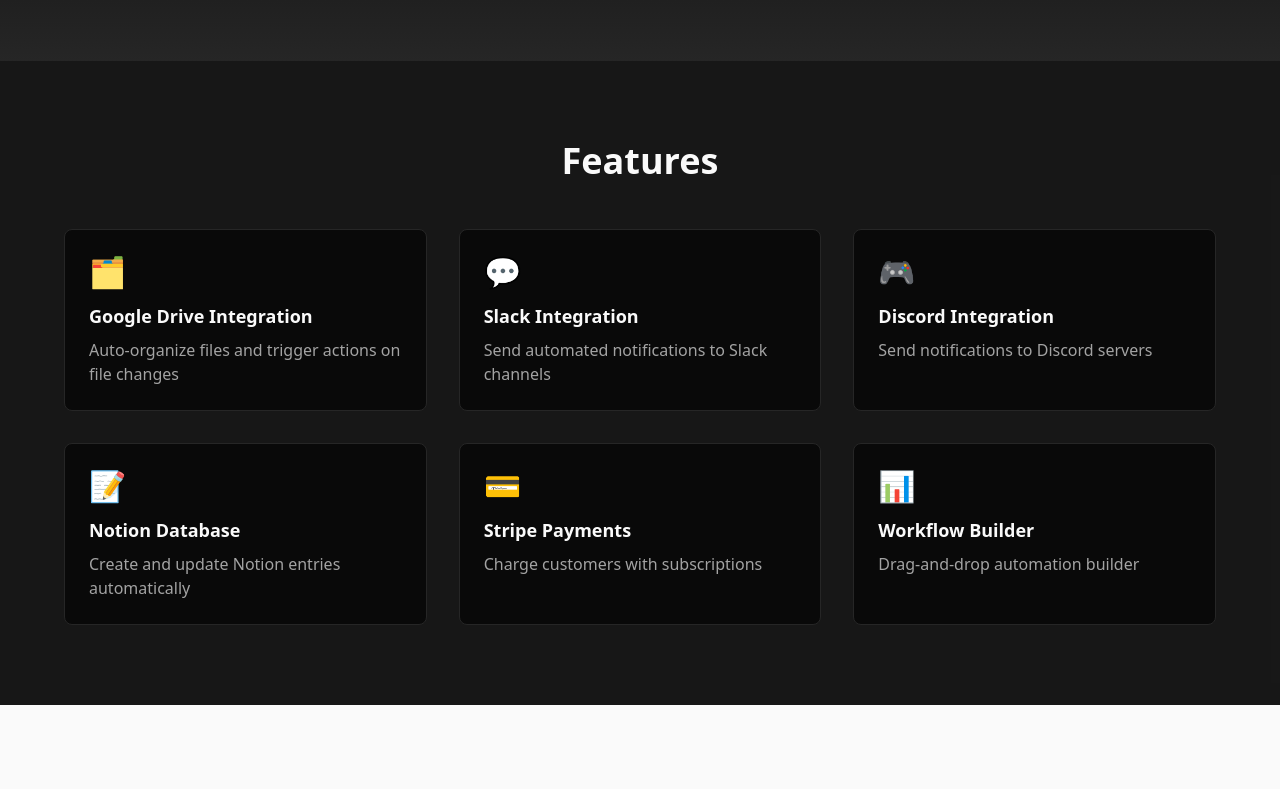
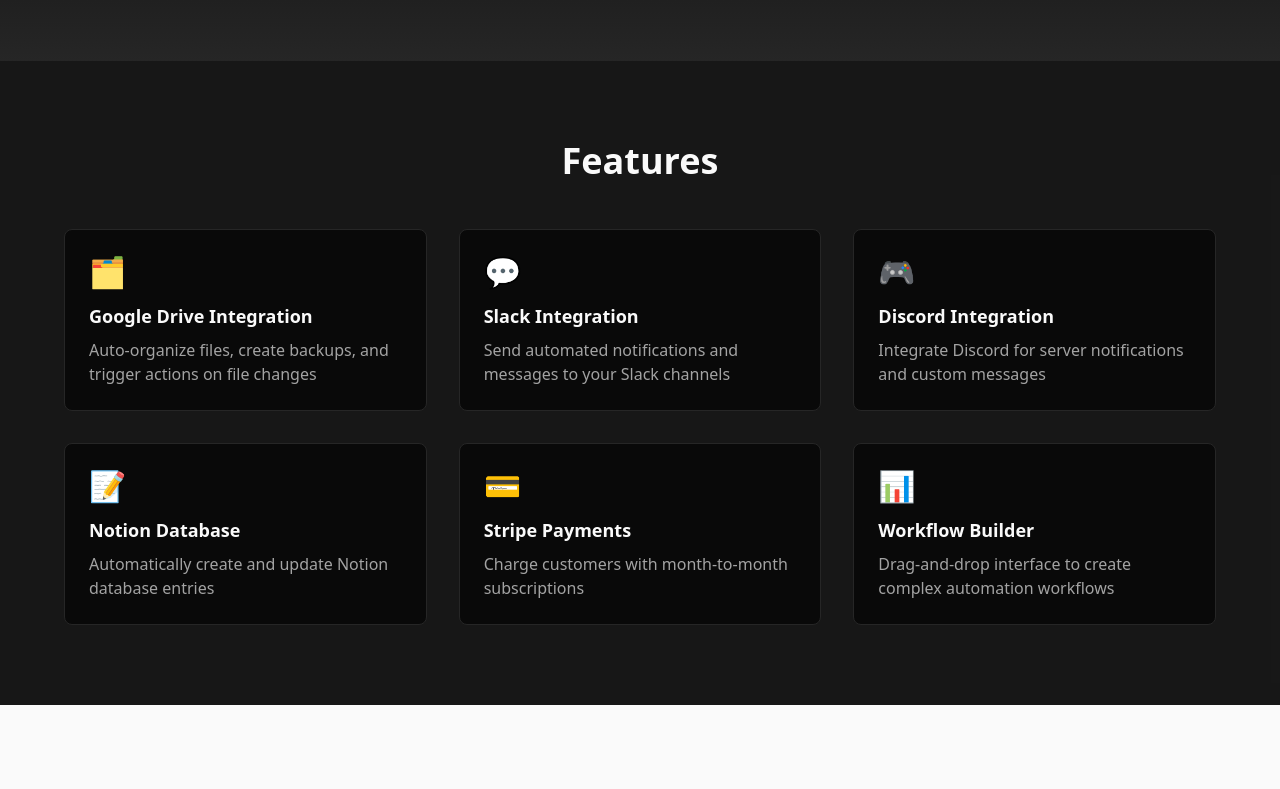
Before and after one commit to Bhavya25-ef/saas, a Next.js app: page / in a window 1280 px wide. Shown: the part 588-1377 px from the top of the page. Built offline with nearby package versions, Linux system fonts and the light colour scheme; no server answers.

Commit message:
fix: remove duplicate api integrations page to resolve build

```diff
--- a/src/components/landing/landing-page.tsx
+++ b/src/components/landing/landing-page.tsx
@@ -7,11 +7,9 @@
 export function LandingPage() {
   return (
     <div className="min-h-[calc(100vh-64px)] flex flex-col">
-
       {/* Hero Section */}
       <section className="flex-1 flex items-center justify-center px-4 py-32 bg-gradient-to-b from-background via-background to-muted">
         <div className="max-w-4xl mx-auto text-center space-y-8">
-
           <h1 className="text-5xl md:text-7xl font-bold bg-gradient-to-r from-primary to-primary/70 bg-clip-text text-transparent">
             AI Automation Platform
           </h1>
@@ -22,7 +20,6 @@
           </p>
 
           <div className="flex flex-col sm:flex-row gap-4 justify-center">
-
             <SignedOut>
               <Link href="/sign-up">
                 <Button size="lg" className="text-lg">
@@ -48,25 +45,20 @@
                 View on GitHub
               </Button>
             </a>
-
           </div>
 
           <div className="flex justify-center gap-8 text-sm text-muted-foreground">
-            <div>✨ No Credit Card Required</div>
-            <div>🚀 Deploy in Minutes</div>
-            <div>💰 Lifetime Free Tier</div>
+            <div className="flex items-center gap-2">✨ No Credit Card Required</div>
+            <div className="flex items-center gap-2">🚀 Deploy in Minutes</div>
+            <div className="flex items-center gap-2">💰 Lifetime Free Tier</div>
           </div>
-
         </div>
       </section>
 
       {/* Features Section */}
       <section id="features" className="py-20 px-4 bg-muted/50">
         <div className="max-w-6xl mx-auto">
-
-          <h2 className="text-4xl font-bold mb-12 text-center">
-            Features
-          </h2>
+          <h2 className="text-4xl font-bold mb-12 text-center">Features</h2>
 
           <div className="grid md:grid-cols-2 lg:grid-cols-3 gap-8">
             {features.map((feature) => (
@@ -74,28 +66,20 @@
                 <div className="text-3xl mb-3">
                   <span suppressHydrationWarning>{feature.icon}</span>
                 </div>
-                <h3 className="text-lg font-semibold mb-2">
-                  {feature.title}
-                </h3>
-                <p className="text-muted-foreground">
-                  {feature.description}
-                </p>
+                <h3 className="text-lg font-semibold mb-2">{feature.title}</h3>
+                <p className="text-muted-foreground">{feature.description}</p>
               </div>
             ))}
           </div>
-
         </div>
       </section>
 
       {/* CTA Section */}
       <section className="py-20 px-4 bg-primary text-primary-foreground text-center">
         <div className="max-w-2xl mx-auto space-y-6">
+          <h2 className="text-4xl font-bold">Ready to automate?</h2>
 
-          <h2 className="text-4xl font-bold">
-            Ready to automate?
-          </h2>
-
-          {/* ✅ FIXED APOSTROPHE */}
+          {/* ✅ FIXED HERE */}
           <p className="text-lg opacity-90">
             Start building your first automation today. It is completely free.
           </p>
@@ -107,10 +91,8 @@
               </Button>
             </Link>
           </SignedOut>
-
         </div>
       </section>
-
     </div>
   )
 }
@@ -119,31 +101,31 @@
   {
     icon: "🗂️",
     title: "Google Drive Integration",
-    description: "Auto-organize files and trigger actions on file changes",
+    description: "Auto-organize files, create backups, and trigger actions on file changes",
   },
   {
     icon: "💬",
     title: "Slack Integration",
-    description: "Send automated notifications to Slack channels",
+    description: "Send automated notifications and messages to your Slack channels",
   },
   {
     icon: "🎮",
     title: "Discord Integration",
-    description: "Send notifications to Discord servers",
+    description: "Integrate Discord for server notifications and custom messages",
   },
   {
     icon: "📝",
     title: "Notion Database",
-    description: "Create and update Notion entries automatically",
+    description: "Automatically create and update Notion database entries",
   },
   {
     icon: "💳",
     title: "Stripe Payments",
-    description: "Charge customers with subscriptions",
+    description: "Charge customers with month-to-month subscriptions",
   },
   {
     icon: "📊",
     title: "Workflow Builder",
-    description: "Drag-and-drop automation builder",
+    description: "Drag-and-drop interface to create complex automation workflows",
   },
 ]
```
Also changed, not shown: src/app/api/integrations/page.tsx (deleted).
